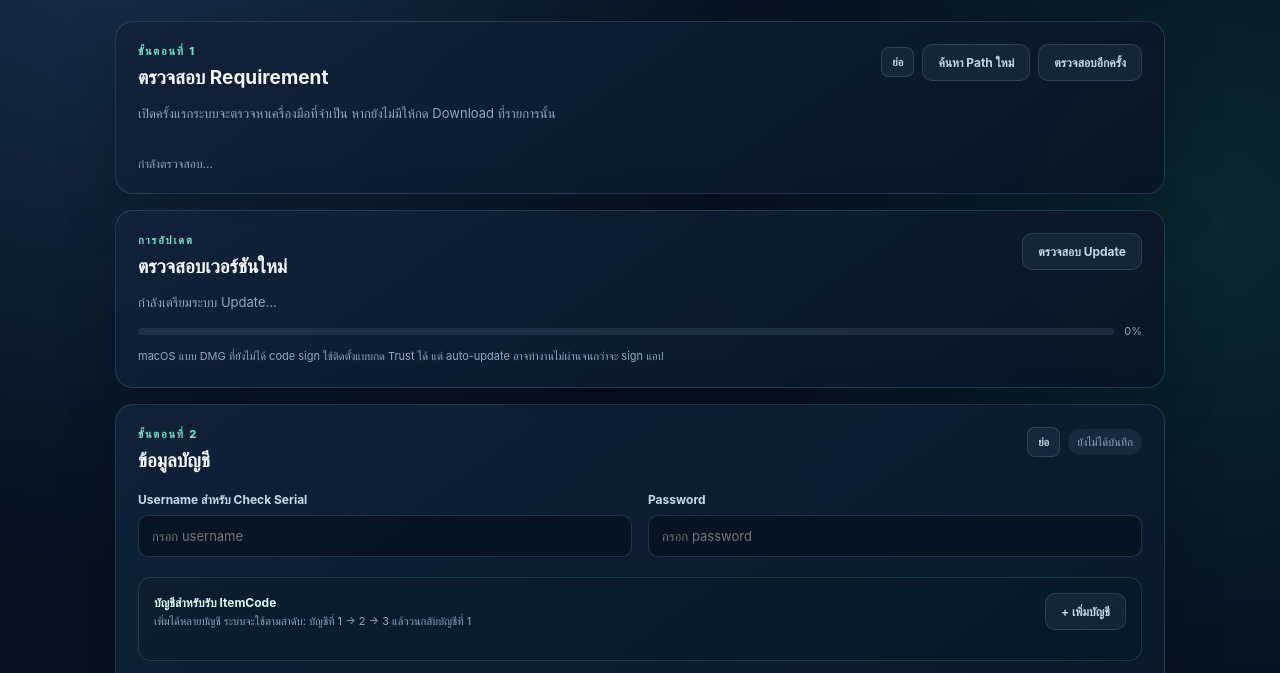
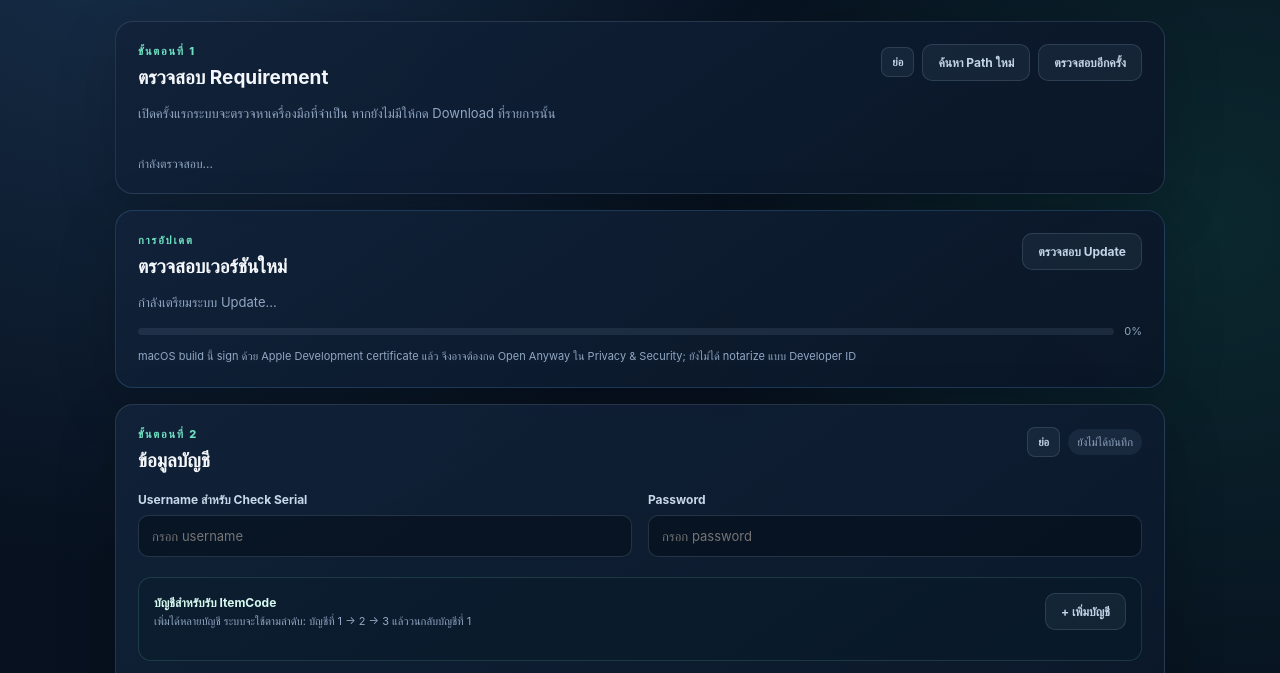
Before and after one commit to nucrasenaa/itemcode, an Electron app: page desktop-app/renderer/index.html in a window 1280 px wide. Shown: the part 127-800 px from the top of the page. Drawn offline with Linux system fonts and the light colour scheme; no server answers.

Commit message:
release desktop 0.1.8 with macOS development signing

```diff
--- a/desktop-app/renderer/index.html
+++ b/desktop-app/renderer/index.html
@@ -56,7 +56,7 @@
                 <div class="update-progress-track"><span id="updateProgressBar"></span></div>
                 <span id="updateProgressText">0%</span>
             </div>
-            <p class="update-platform-note">macOS แบบ DMG ที่ยังไม่ได้ code sign ใช้ติดตั้งแบบกด Trust ได้ แต่ auto-update อาจทำงานไม่ผ่านจนกว่าจะ sign แอป</p>
+            <p class="update-platform-note">macOS build นี้ sign ด้วย Apple Development certificate แล้ว จึงอาจต้องกด Open Anyway ใน Privacy & Security; ยังไม่ได้ notarize แบบ Developer ID</p>
         </section>
 
         <section class="card workspace-card" id="workspaceCard">
```
Also changed, not shown: desktop-app/package.json (+6 -5 lines), desktop-app/README.md, 1 other file.
